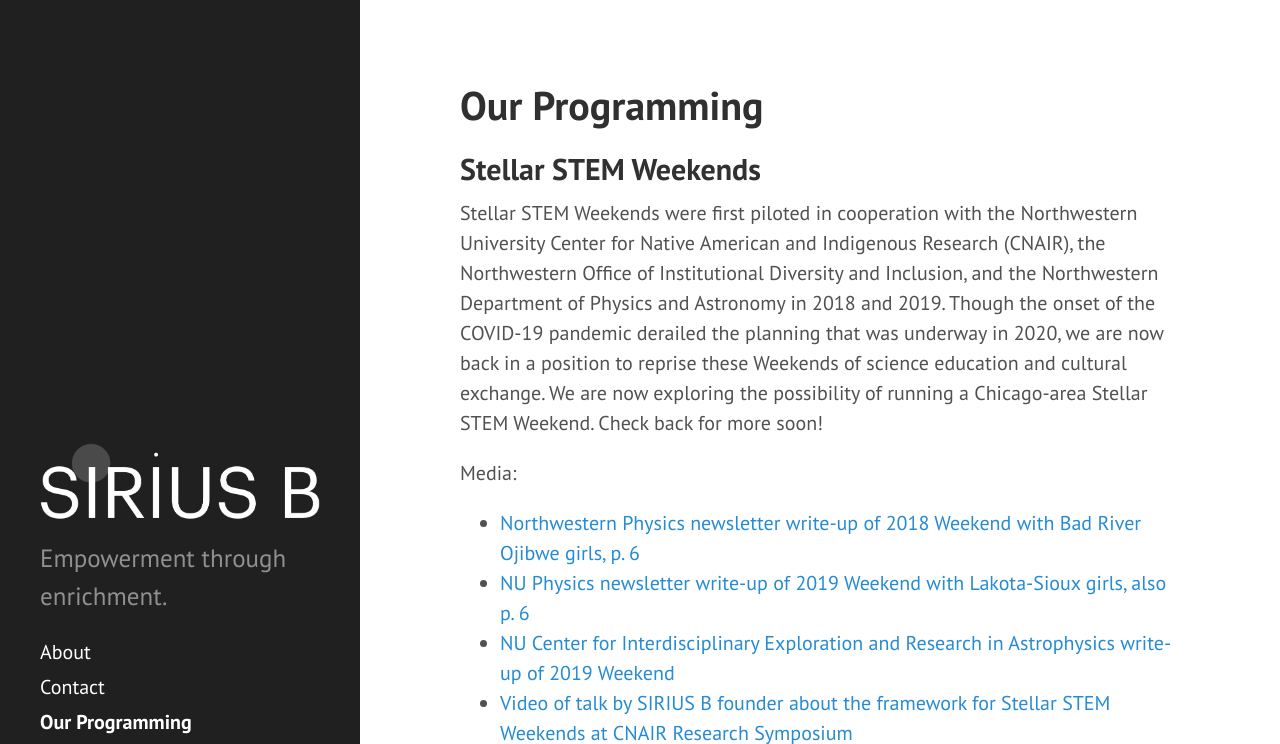
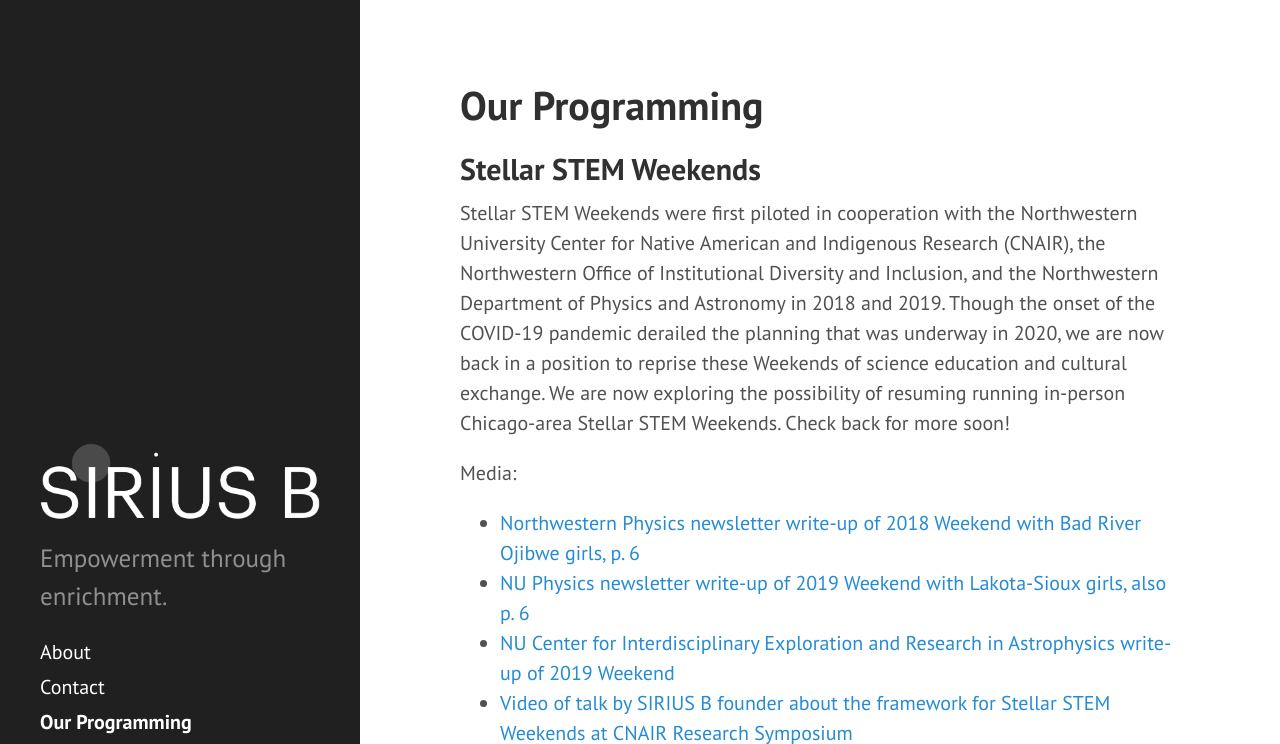
Before and after one commit to siriusb-org/siriusb-org.github.io, a Jekyll site: the page built from programming.md, in a window 1280 px wide and 900 px high, cut to the strip 0-744 px from the top of the window. Built offline with Jekyll 4.4.1, drawn with Linux system fonts in a browser that asks for light colours.

Commit message:
update plans

```diff
--- a/programming.md
+++ b/programming.md
@@ -5,7 +5,7 @@ title: Our Programming
 
 ## Stellar STEM Weekends
 
-Stellar STEM Weekends were first piloted in cooperation with the Northwestern University Center for Native American and Indigenous Research (CNAIR), the Northwestern Office of Institutional Diversity and Inclusion, and the Northwestern Department of Physics and Astronomy in 2018 and 2019. Though the onset of the COVID-19 pandemic derailed the planning that was underway in 2020, we are now back in a position to reprise these Weekends of science education and cultural exchange. We are now exploring the possibility of running a Chicago-area Stellar STEM Weekend. Check back for more soon!
+Stellar STEM Weekends were first piloted in cooperation with the Northwestern University Center for Native American and Indigenous Research (CNAIR), the Northwestern Office of Institutional Diversity and Inclusion, and the Northwestern Department of Physics and Astronomy in 2018 and 2019. Though the onset of the COVID-19 pandemic derailed the planning that was underway in 2020, we are now back in a position to reprise these Weekends of science education and cultural exchange. We are now exploring the possibility of resuming running in-person Chicago-area Stellar STEM Weekends. Check back for more soon!
 
 
 Media:
```
